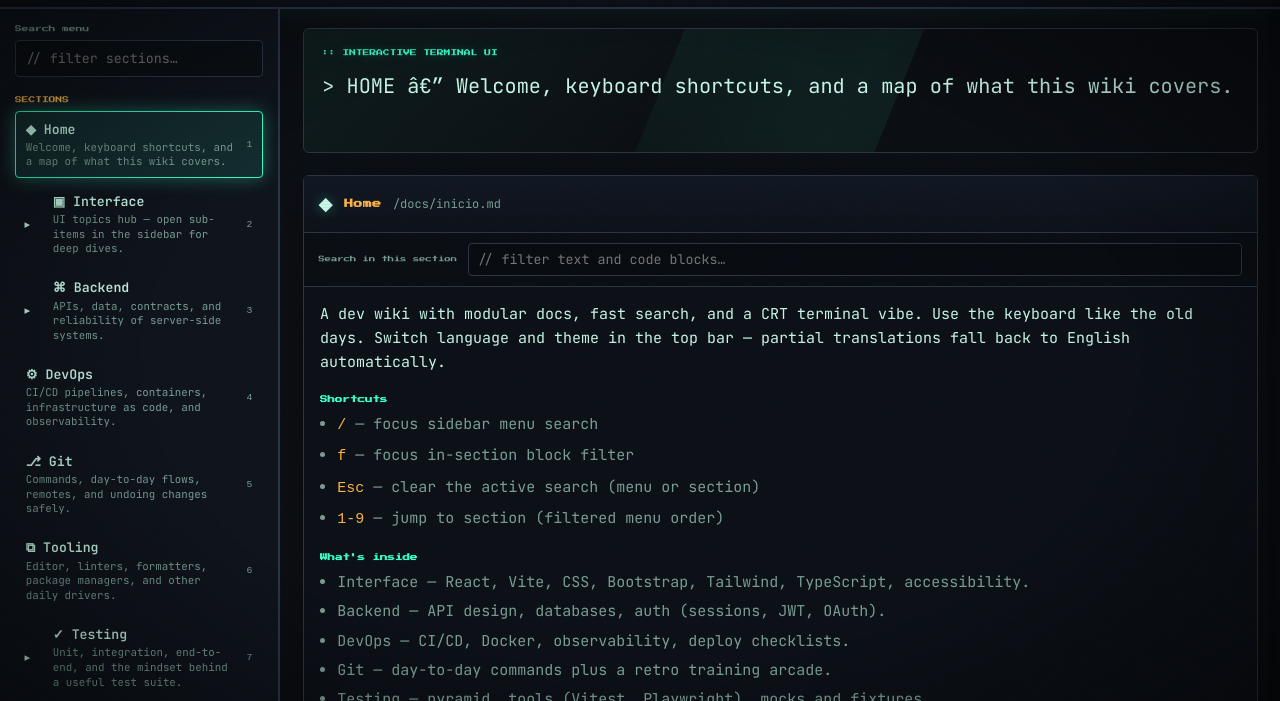
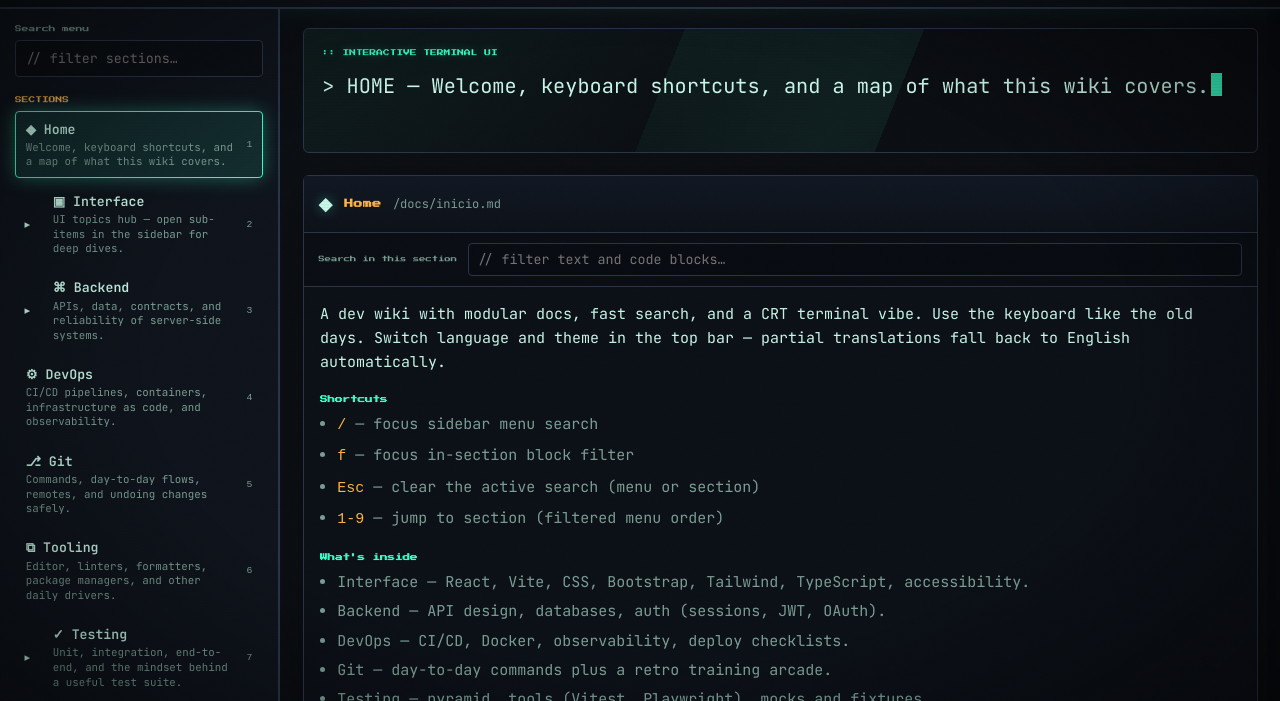
Before and after one commit to Astrssuy/WIKI-DEV, a website built with Vite: page index.html in a window 1280 px wide. Shown: the part 43-744 px from the top of the page. Built offline with nearby package versions, Linux system fonts and the light colour scheme.

Commit message:
fix: corregir guion del hero typewriter (HOME ΓÇö Welcome...)

```diff
--- a/src/main.js
+++ b/src/main.js
@@ -434,7 +434,7 @@
   if (!target) return;
   const section = getSections().find((s) => s.id === activeId);
   const line = section
-    ? `> ${section.title.toUpperCase()} â€” ${section.summary}`
+    ? `> ${section.title.toUpperCase()} — ${section.summary}`
     : t("typewriterReady");
   if (typeTimer) clearInterval(typeTimer);
   target.textContent = "";
--- a/src/style.css
+++ b/src/style.css
@@ -21,7 +21,7 @@
   --scan-speed: 9s;
 }
 
-/* CRT teal â€” default (:root). Explicit data-theme for persistence after reload. */
+/* CRT teal — default (:root). Explicit data-theme for persistence after reload. */
 html[data-theme="crt"] {
   --bg-deep: #0a0d12;
   --bg-panel: #0f141c;
@@ -41,7 +41,7 @@
   --input-bg: #0b0f14;
 }
 
-/* Ember â€” warm coral / amber on deep brown-red */
+/* Ember — warm coral / amber on deep brown-red */
 html[data-theme="ember"] {
   --bg-deep: #100805;
   --bg-panel: #180f0c;
@@ -61,7 +61,7 @@
   --input-bg: #140b09;
 }
 
-/* Void â€” violet / ice accents on cold blue-black */
+/* Void — violet / ice accents on cold blue-black */
 html[data-theme="void"] {
   --bg-deep: #060714;
   --bg-panel: #0b0e1e;
```
